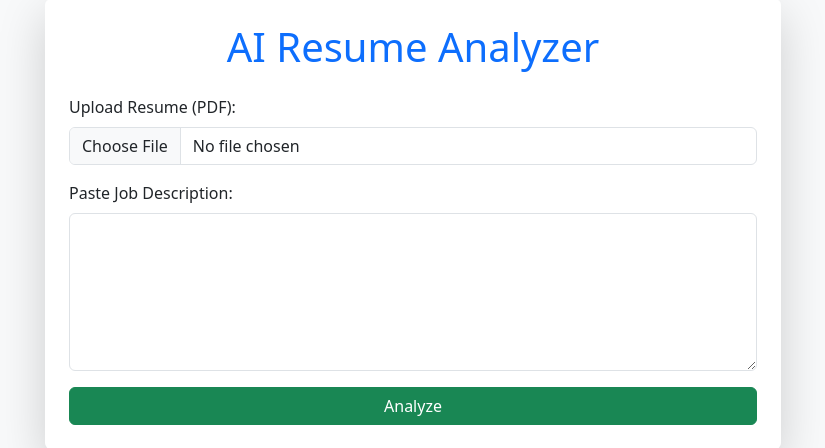
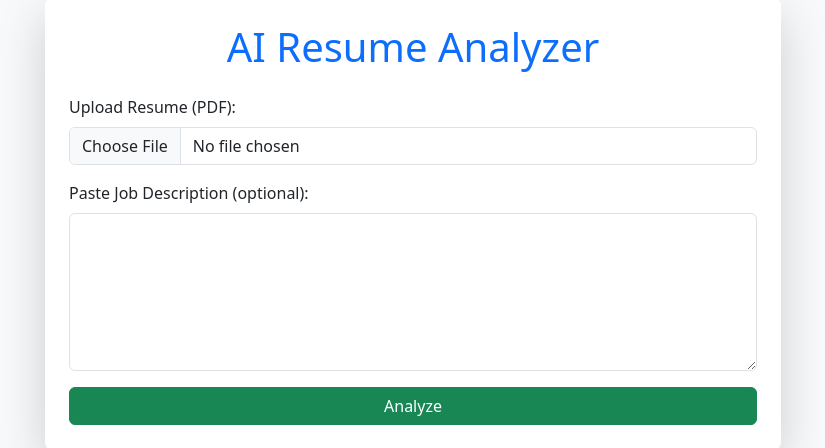
Before and after one commit to 1s44c-0/Resume-Analyzer, a Django app: page / in a window 1280 px wide. Shown: the part 49-497 px from the top of the page, without its empty margins (227-1052 px from the left). Run offline with Django 3.2, Linux system fonts and the light colour scheme.

Commit message:
Your commit message

```diff
--- a/templates/analyzer.html
+++ b/templates/analyzer.html
@@ -19,11 +19,11 @@
                 <form method="post" enctype="multipart/form-data">
                     {% csrf_token %}
                     <div class="mb-3">
-                        <label class="form-label" aria-required="true">Upload Resume (PDF):</label>
+                        <label class="form-label">Upload Resume (PDF):</label>
                         {{ form.resume }}
                     </div>
                     <div class="mb-3">
-                        <label class="form-label" aria-required="true">Paste Job Description:</label>
+                        <label class="form-label">Paste Job Description (optional):</label>
                         {{ form.job_description }}
                     </div>
                     <button type="submit" class="btn btn-success w-100">Analyze</button>
```
